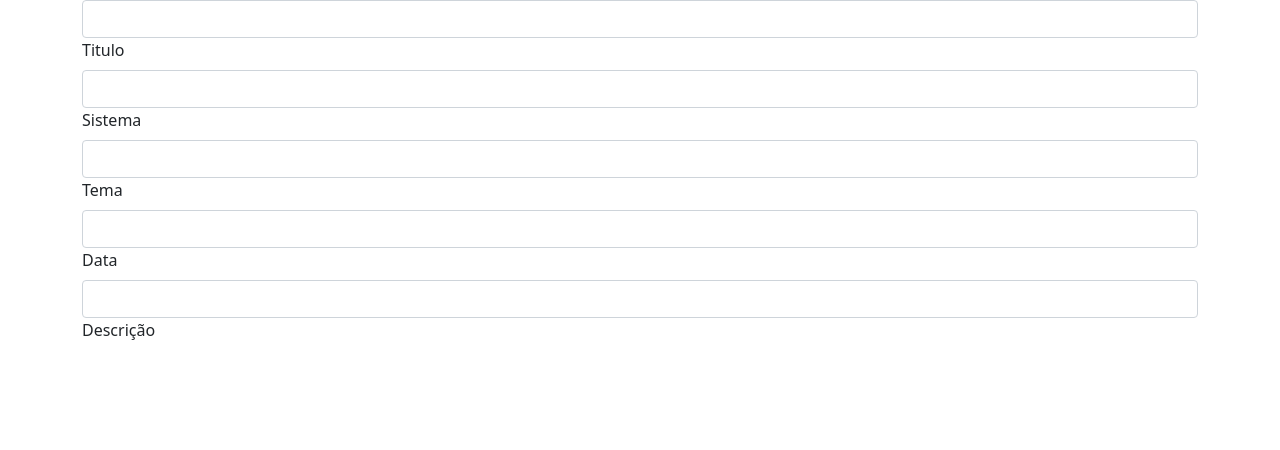
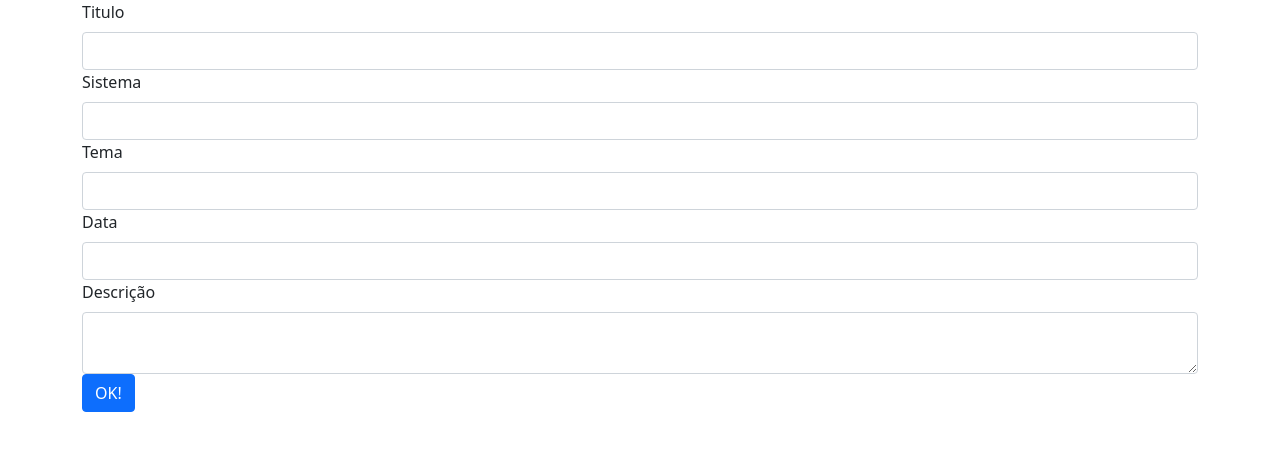
Before and after one commit to hchc1/rpg-match, an Angular app: page /groups/create in a window 1280 px wide. Shown: the top 450 px of the page. Built offline with nearby package versions, Linux system fonts and the light colour scheme.

Commit message:
ajustando labels do form, adicionando botao submit

```diff
--- a/src/app/group-create/group-create.component.html
+++ b/src/app/group-create/group-create.component.html
@@ -1,42 +1,49 @@
-<form [formGroup]="groupForm">
+<form [formGroup]="groupForm" (ngSubmit)="onSubmit()">
   <div class="row">
     <div class="col-sm-12">
       <div class="form-group">
-        <input class="form-control" type="text" id="title">
         <label class="form-label" for="title">Titulo</label>
+        <input formControlName="title" class="form-control" type="text" id="title">
       </div>
     </div>
   </div>
   <div class="row">
     <div class="col-sm-12">
       <div class="form-group">
-        <input class="form-control" type="text" id="system">
         <label class="form-label" for="title">Sistema</label>
+        <select class="form-control" id="system" formControlName="system">
+          <option *ngFor="let system of systems" [value]="system">{{ system }}</option>
+        </select>
       </div>
     </div>
   </div>
   <div class="row">
     <div class="col-sm-12">
       <div class="form-group">
-        <input class="form-control" type="text" id="theme">
         <label class="form-label" for="title">Tema</label>
+        <input formControlName="theme" class="form-control" type="text" id="theme">
       </div>
     </div>
   </div>
   <div class="row">
     <div class="col-sm-12">
       <div class="form-group">
-        <input class="form-control" type="text" id="date">
         <label class="form-label" for="title">Data</label>
+        <input formControlName="date" class="form-control" type="text" id="date">
       </div>
     </div>
   </div>
   <div class="row">
     <div class="col-sm-12">
       <div class="form-group">
-        <input class="form-control" type="text" id="description">
         <label class="form-label" for="title">Descrição</label>
+        <textarea formControlName="description" class="form-control" type="text" id="description"></textarea>
       </div>
     </div>
   </div>
+  <div class="row">
+    <div class="col-sm-12">
+      <button class="btn btn-primary" type="submit">OK!</button>
+    </div>
+  </div>
 </form>
--- a/src/app/group-create/group-create.component.ts
+++ b/src/app/group-create/group-create.component.ts
@@ -15,10 +15,18 @@ export class GroupCreateComponent implements OnInit {
     date: [''],
     description: [''],
   })
-
+  systems = [
+    'D&D 5e',
+    'D&D 4e',
+    'PathFinder 2e',
+  ]
   constructor(private fb: FormBuilder ) { }
 
   ngOnInit(): void {
   }
 
+  onSubmit(): void {
+    console.log(this.groupForm.value);
+  }
+
 }
```
